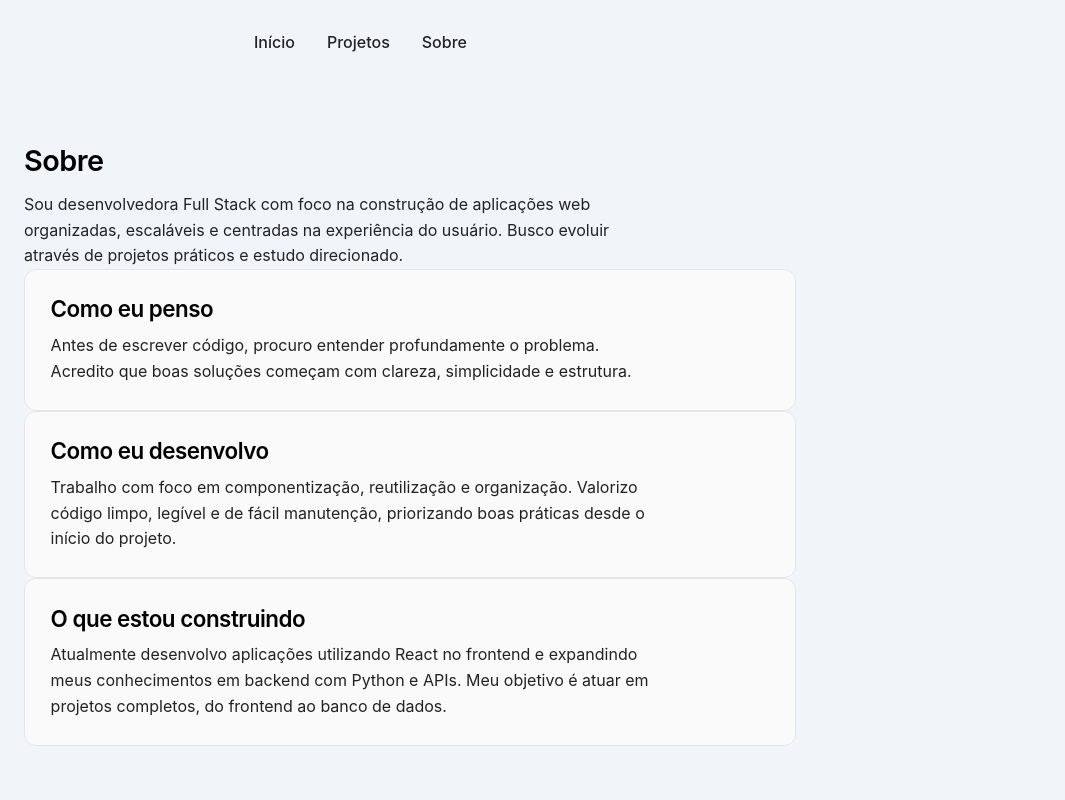
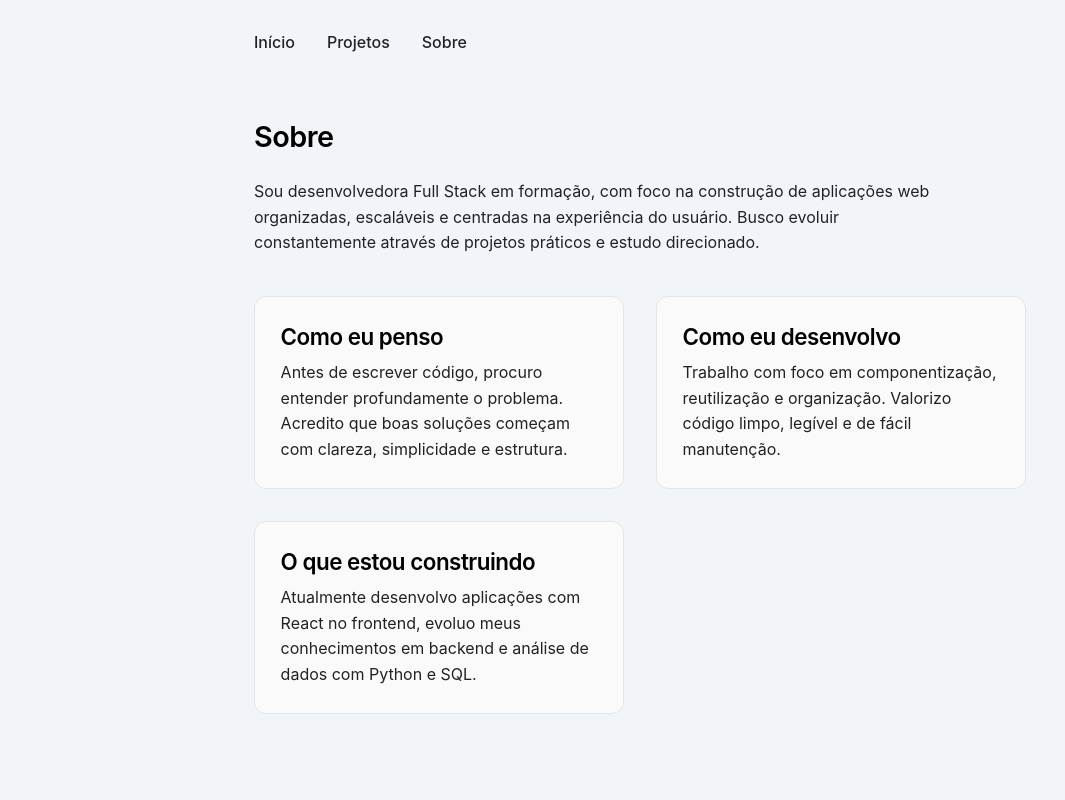
Before and after one commit to devAnnaEliza/meu-portfolio, a React (Vite) app: page /sobre in a window 1280 px wide. Shown: the top 800 px of the page, without its empty margins (0-1065 px from the left). Built offline with nearby package versions, Linux system fonts and the light colour scheme.

Commit message:
att sobre

```diff
--- a/src/pages/Sobre.jsx
+++ b/src/pages/Sobre.jsx
@@ -1,12 +1,14 @@
 export default function Sobre() {
   return (
-    <section className="container section fade-in">
+    <main className="page">
+      <section className="container">
         <h2 className="section-title">Sobre</h2>
 
         <p className="about-intro">
-        Sou desenvolvedora Full Stack com foco na construção de
-        aplicações web organizadas, escaláveis e centradas na experiência do usuário.
-        Busco evoluir através de projetos práticos e estudo direcionado.
+          Sou desenvolvedora Full Stack em formação, com foco na construção
+          de aplicações web organizadas, escaláveis e centradas na experiência
+          do usuário. Busco evoluir constantemente através de projetos práticos
+          e estudo direcionado.
         </p>
 
         <div className="about-grid">
@@ -22,20 +24,19 @@ export default function Sobre() {
             <h3>Como eu desenvolvo</h3>
             <p>
               Trabalho com foco em componentização, reutilização e organização.
-            Valorizo código limpo, legível e de fácil manutenção, priorizando
-            boas práticas desde o início do projeto.
+              Valorizo código limpo, legível e de fácil manutenção.
             </p>
           </div>
 
           <div className="card">
             <h3>O que estou construindo</h3>
             <p>
-            Atualmente desenvolvo aplicações utilizando React no frontend e
-            expandindo meus conhecimentos em backend com Python e APIs.
-            Meu objetivo é atuar em projetos completos, do frontend ao banco de dados.
+              Atualmente desenvolvo aplicações com React no frontend,
+              evoluo meus conhecimentos em backend e análise de dados com Python e SQL.
             </p>
           </div>
         </div>
       </section>
+    </main>
   );
 }
--- a/src/styles/global.css
+++ b/src/styles/global.css
@@ -108,7 +108,6 @@ p, span, li {
   padding-right: 1.5rem;
 }
 
-
 .section {
     margin: 5.5rem 0;
 }
@@ -125,14 +124,9 @@ p, span, li {
     padding: 1.6rem;
     border-radius: var(--radius);
     border: 1px solid var(--borda);
-    transition: var(--transicao);
     box-shadow: none;
 }
 
-.card:hover {
-    transform: translateY(-3px);
-    border-color: var(--primaria);
-}
 
 /* BOTÕES */
 button, .btn {
@@ -183,7 +177,8 @@ button:hover, .btn:hover {
 
 .navbar-menu a {
     color: var(--texto-suave);
-    transition: var(--transicao);
+    text-decoration: none;
+    transition: color 0.2s ease;
 }
 
 .navbar a {
@@ -197,8 +192,9 @@ button:hover, .btn:hover {
 }
 
 .navbar-menu a:hover {
-    color: var(--texto-destaque);
+    color: var(--primaria);
 }
+
 
 /* THEME TOGGLER */
 .theme-button {
@@ -261,6 +257,44 @@ html.dark .theme-button {
     margin-left: 1rem;
 }*/
 
+/* TROCA DE IDIOMA
+.language-switch {
+    display: flex;
+    align-items: center;
+    gap: 0.6rem;
+}
+
+.language-button {
+    background: transparent;
+    border: none;
+    cursor: pointer;
+    font-size: 1.3rem;
+    line-height: 1;
+    opacity: 0.7;
+    transition: transform 0.2s ease, opacity 0.2s ease;
+}
+
+.language-button:hover {
+    opacity: 1;
+    transform: scale(1.1);
+}
+
+.language-button.active {
+    opacity: 1;
+}
+
+.language-button {
+  background: transparent;
+  border: none;
+  font-size: 1.4rem;
+  cursor: pointer;
+  transition: transform 0.2s ease;
+}
+
+.language-button:hover {
+  transform: scale(1.2);
+}
+*/
 
 
 
@@ -321,50 +355,6 @@ footer .container {
 .mt-2 { margin-top: 0.5rem; }
 .mt-3 { margin-top: 1rem; }
 .mt-4 { margin-top: 1.5rem; }
-
-
-
-
-/* TROCA DE IDIOMA
-.language-switch {
-    display: flex;
-    align-items: center;
-    gap: 0.6rem;
-}
-
-.language-button {
-    background: transparent;
-    border: none;
-    cursor: pointer;
-    font-size: 1.3rem;
-    line-height: 1;
-    opacity: 0.7;
-    transition: transform 0.2s ease, opacity 0.2s ease;
-}
-
-.language-button:hover {
-    opacity: 1;
-    transform: scale(1.1);
-}
-
-.language-button.active {
-    opacity: 1;
-}
-
-.language-button {
-  background: transparent;
-  border: none;
-  font-size: 1.4rem;
-  cursor: pointer;
-  transition: transform 0.2s ease;
-}
-
-.language-button:hover {
-  transform: scale(1.2);
-}
-*/
-
-
 
 
 
@@ -466,32 +456,6 @@ footer .container {
 
 
 
-/* VISUAL SOBRE
-.about-content {
-  max-width: 700px;
-}
-
-.about-content p {
-  color: var(--texto-suave);
-}
-
-/* SOBRE - GRID
-.about-grid {
-  display: grid;
-  grid-template-columns: repeat(auto-fit, minmax(240px, 1fr));
-  gap: 2rem;
-}
-
-.about-grid h3 {
-  margin-bottom: 0.6rem;
-}
-
-.about-grid p {
-  color: var(--texto-suave);
-}
-
-
-
 /* VISUAL CONTATO
 .contact-grid {
   display: grid;
@@ -523,7 +487,6 @@ footer .container {
 */
 
 
-
 /* VISUAL PROJETOS (HOME|PAGE) */
 .page {
   min-height: calc(100vh - var(--navbar-height, 0px));
@@ -545,11 +508,6 @@ footer .container {
   display: flex;
   flex-direction: column;
   gap: 1rem;
-  transition: transform 0.2s ease;
-}
-
-.project-card:hover {
-  transform: translateY(-4px);
 }
 
 .project-header {
@@ -621,3 +579,18 @@ footer .container {
   align-items: center;
   gap: 0.4rem;
 }
+
+
+/* VISUAL SOBRE */
+.about-intro {
+  max-width: 700px;
+  margin: 1.5rem 0 2.5rem;
+  line-height: 1.6;
+  color: var(--text-secondary);
+}
+
+.about-grid {
+  display: grid;
+  gap: 2rem;
+  grid-template-columns: repeat(auto-fit, minmax(260px, 1fr));
+}
```
Lines whose indentation alone changed are shown as unchanged.
